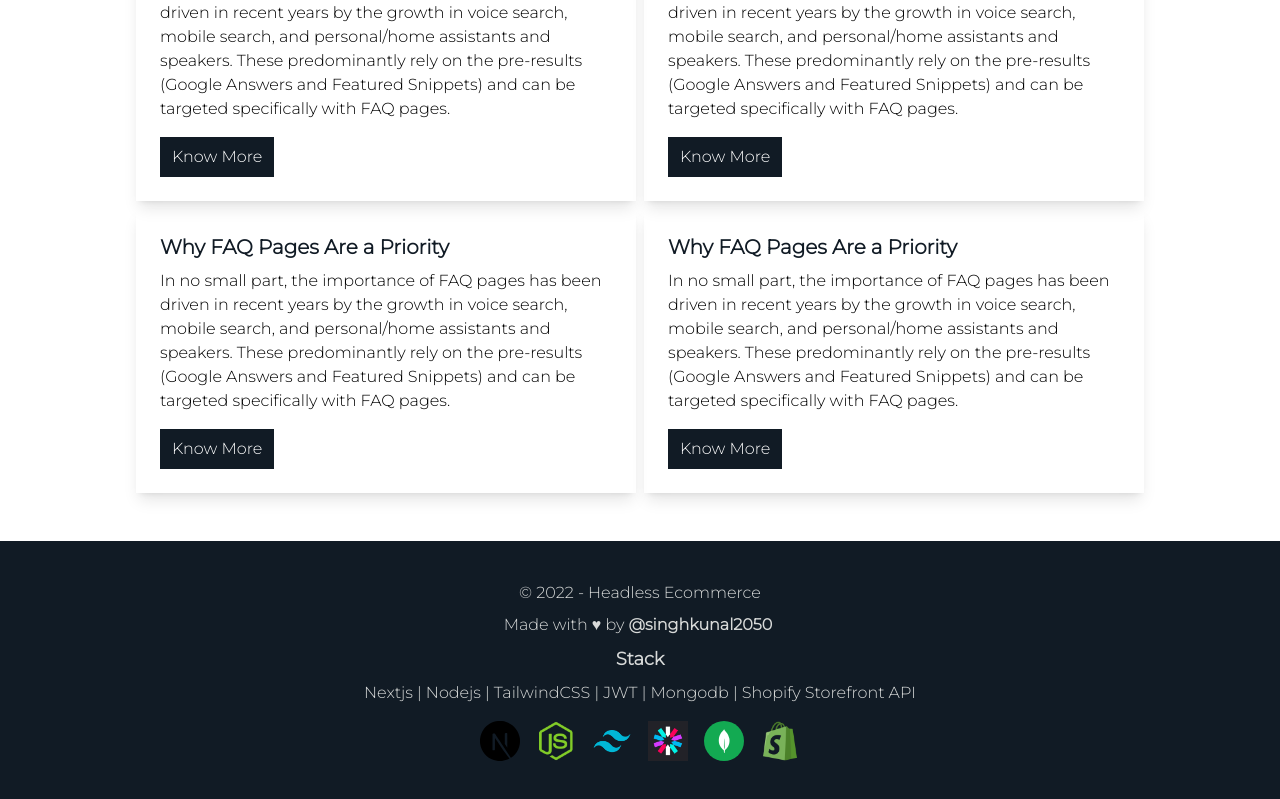
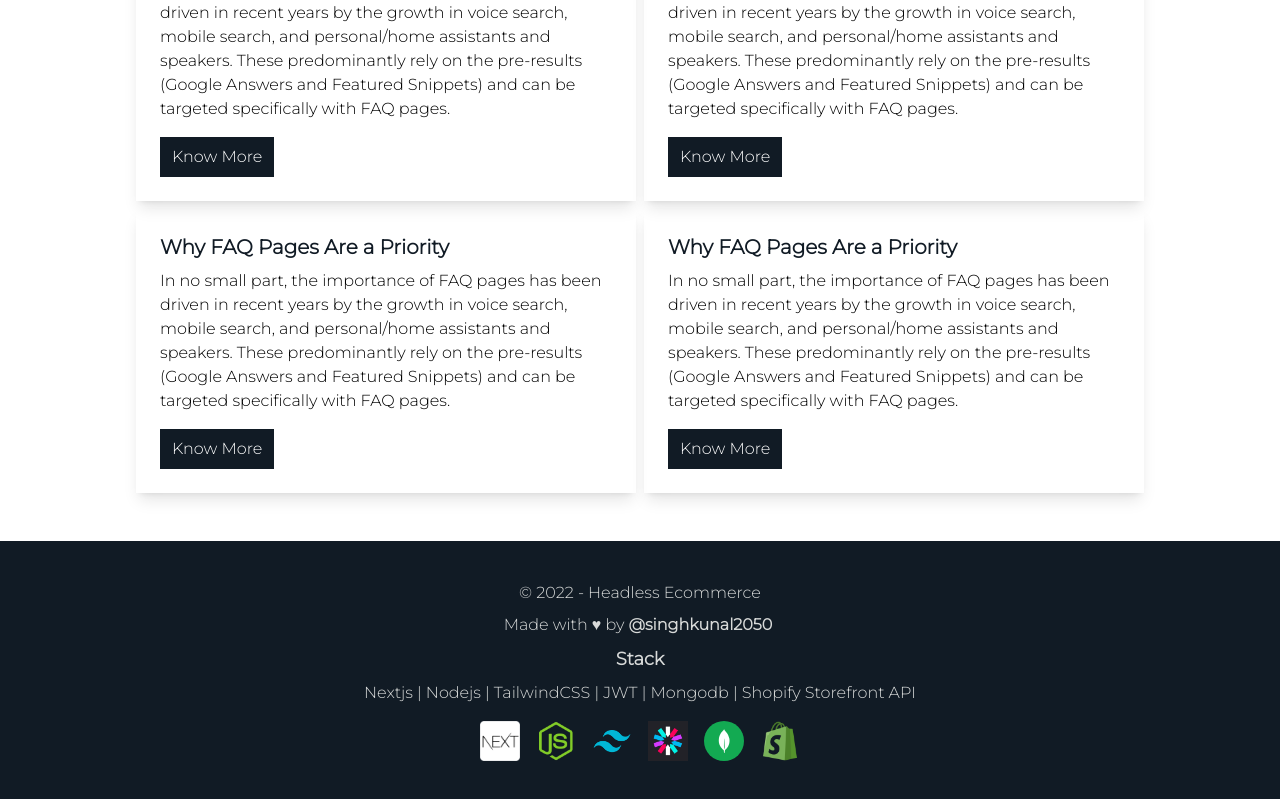
Before and after one commit to singhkunal2050/HeadlessEcommerce, a Next.js app: page / in a window 1280 px wide. Shown: the part 1961-2760 px from the top of the page. Built offline with nearby package versions, Linux system fonts and the light colour scheme; no server answers; what shopify-buy would draw is missing.

Commit message:
added next white icon⬜

```diff
--- a/components/Footer.jsx
+++ b/components/Footer.jsx
@@ -21,7 +21,7 @@ function Footer() {
         <h2 className="pt-2 pb-2 text-lg font-bold">Stack</h2>
         <p> Nextjs | Nodejs | TailwindCSS | JWT | Mongodb | Shopify Storefront API</p>
         <div className="flex gap-4 justify-center pt-4">
-          <Image src="/next-js.svg" width={40} height={40} />
+          <Image src="/nextjs.png" width={40} height={40} />
           <Image src="/node.webp" width={40} height={40} />
           <Image src="/tailwind.png" width={40} height={40} />
           <Image src="/jwt.png" width={40} height={40} />
```
Also changed, not shown: public/next-js.svg (deleted), public/nextjs.png (added).
